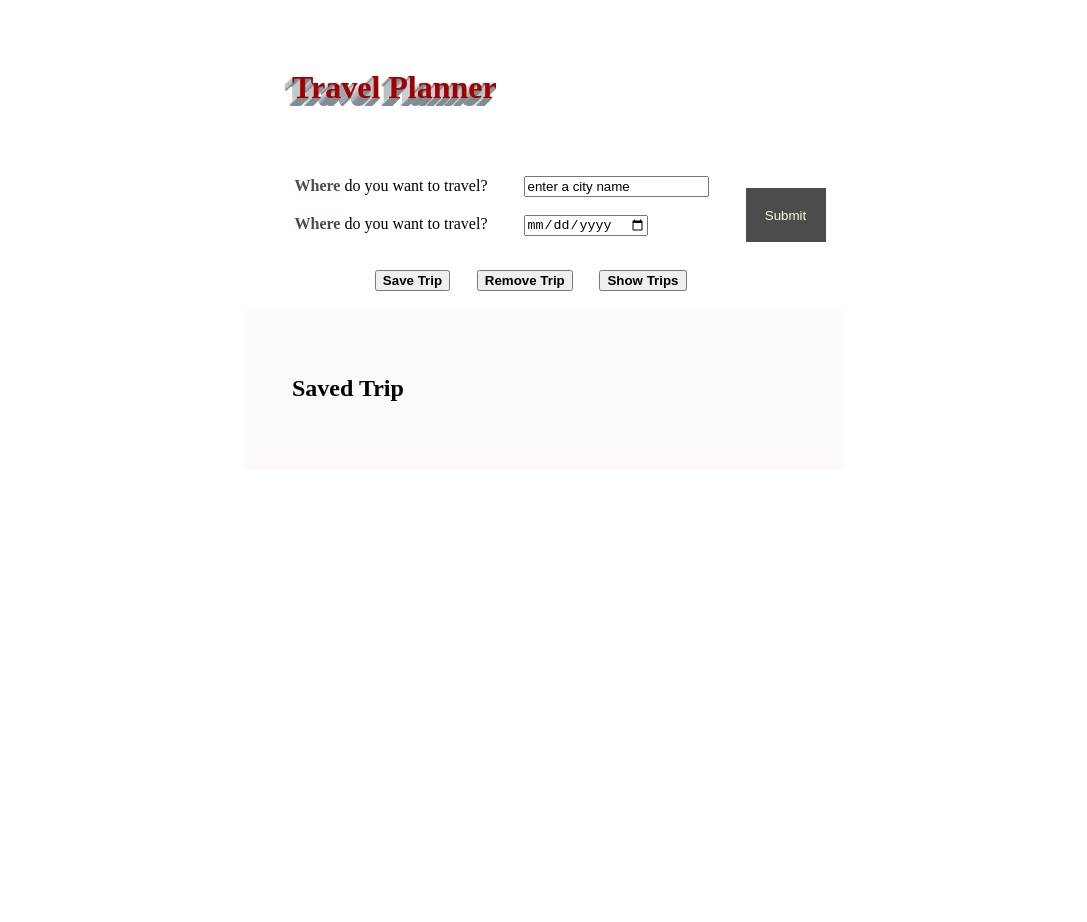
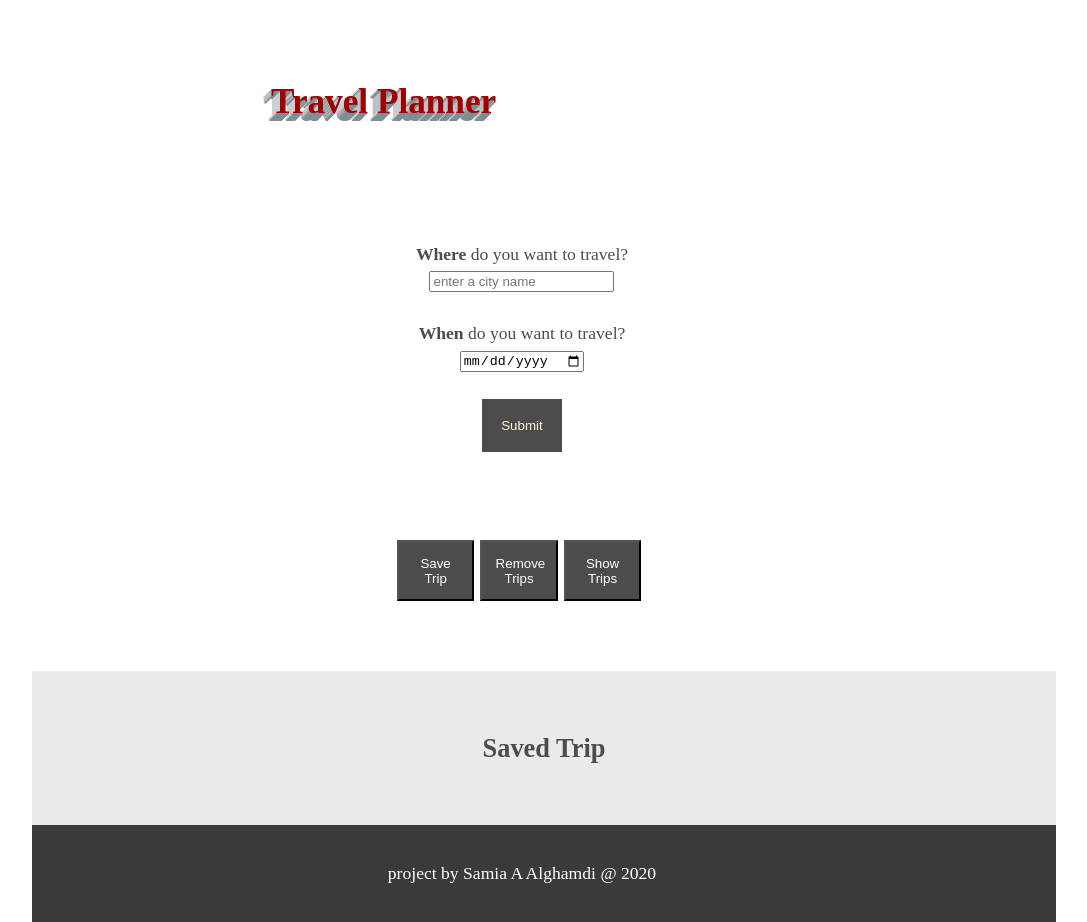
Before and after one commit to sm00yz/Capstone, a website built with webpack: page src/client/views/index.html in a window 1280 px wide. Both pictures are taken after a click on the button "Show Trips". Shown: the whole page, without its empty margins (96-1183 px from the left). Before the commit the page ends 800 px from the top, so only its background shows below. Built offline with nearby package versions, Linux system fonts and the light colour scheme.

Commit message:
second commit

```diff
--- a/src/client/index.js
+++ b/src/client/index.js
@@ -4,13 +4,15 @@ import { handleReq }  from './js/app.js'
 import{ removebtn, showtn, savebtn, } from './js/btn'
 console.log("hi from index.js before event listener")
 
-//add eventListener to buttons
-document.getElementById('submit').addEventListener('click',
-handleReq);
-document.getElementById('save').addEventListener('click', savebtn);
-document.getElementById('show').addEventListener('click', showtn);
-document.getElementById('remove').addEventListener('click', removebtn);
+//add eventListener
 
+document.addEventListener('DOMContentLoaded' , () => {
+    document.getElementById('submit').addEventListener('click',
+    handleReq);
+    document.getElementById('save').addEventListener('click', savebtn);
+    document.getElementById('show').addEventListener('click', showtn);
+    document.getElementById('remove').addEventListener('click', removebtn);
+    });
 export{
    showtn,
     savebtn,
--- a/src/client/js/btn.js
+++ b/src/client/js/btn.js
@@ -1,9 +1,6 @@
 
-//const savebtn=document.getElementById("save");
-//const showtn=document.getElementById("show");
-//const removebtn=document.getElementById("remove");
 const localserv= document.getElementById("localStorage");
-const savedtrip=document.getElementById("savedtrip")
+const savedtrip=document.getElementById("section4")
 const showtn = async(event)=>{
   if(savedtrip.style.display==="block"){
      savedtrip.style.display="none"
@@ -19,11 +16,10 @@ const savebtn= async(event)=>{
             try{
               console.log("data from local server")
               console.log(res);
-              const resindex=res[res.length-1]
               console.log(res[res.length-1])
               if(localStorage.length!=0 ){
                 console.log(!checklocalStorage(res[res.length-1].city))
-                if(!checklocalStorage(res[res.length-1].city)){
+                if(!checklocalStorage(res[res.length-1].city, res[res.length-1].date)){
                   localStorage.setItem(`Trip ${localStorage.length+1}`, JSON.stringify(res[res.length-1]));
               }
             }else localStorage.setItem(`Trip ${localStorage.length+1}`, JSON.stringify(res[res.length-1]));
@@ -34,14 +30,17 @@ const savebtn= async(event)=>{
             }
 
 }// savebtn
-function checklocalStorage(city){
+function checklocalStorage(city, date){
   var check;
   for(let i =0; i<localStorage.length; i++){
     const key= localStorage.key(i);
      var value = JSON.parse(localStorage.getItem(key));
    if(city == value.city){
+     if(date==value.date)
       check= true
-   }else check=false
+   }else if(city == value.city & date> value.date){
+     check=false
+    }else check=false
 
   }//for
   return check;
@@ -53,9 +52,10 @@ function writingData(){
               var value = JSON.parse(localStorage.getItem(key));
               document.getElementById("localStorage").innerHTML +=`${key}: <br /> city is  ${JSON.stringify(value.city)} <br />
               Country is  ${JSON.stringify(value.countryCode)} <br />
+              departing  date is  ${JSON.stringify(value.date)} <br />
               Typical  is weather tempertur  is  ${JSON.stringify(value.temperture)}  and it is  <br />
               ${JSON.stringify(value.description)}  <br />
-              ================================================
+
               <br />`;
 
             }
--- a/src/client/styles/style.scss
+++ b/src/client/styles/style.scss
@@ -1,16 +1,36 @@
-
 body{
-    width: 600px;
-    margin: 0 auto;
-    font-family: 'Times New Roman', Times, serif;
+    margin: 0 ;
+    font-size: 1.1em;
+    line-height: 1.5;
+    text-align: center;
     background-image: url(../views/background.jpeg);
     background-size: cover;
+}
+img {
+    display: block;
+    width: 100%;
+    height: auto;
+}
+p {
+    margin: 0;
+    padding: 1em 0;
+    background-color: #ffffff;
+}
 
+.btn{
+    display: block;
+    background:  #4d4b4b;
+    color: #ffffff;
+    text-decoration: none;
+    padding: 1em 2em;
+    width: 80%;
 }
-span{
-    background-color: #fbfeff;
+.btn:hover{
+    background-color: whitesmoke;
+    color: #4d4b4b;
 }
 header{
+    background-color: #ffffff;
     padding: 3em;
     color: #a30101;
     text-shadow:
@@ -29,25 +49,7 @@ header{
     -6px 7px #808d93,
     -7px 6px #cdd2d5,
     -7px 8px #808d93,
-    -8px 7px #cdd2d5;}
-
-#background{
-    width: 600px;
-    position: absolute;
-    z-index: -2;
-    opacity: 0.5;
-    background-size: cover;
-
-}
-.label{
-    padding: 2em;
-}
-.mainForm{
-    display: flex;
-    flex-direction: row ;
-    align-items: center;
-    justify-items: center;
-    justify-content: space-around;
+    -8px 7px #cdd2d5;
 }
 #submit{
     width: 6em;
@@ -56,62 +58,119 @@ header{
     border: none;
     color: cornsilk;
 }
-#content{
+#submit:hover{
+    background-color: whitesmoke;
+    color: #4d4b4b;
+}
+/* section 1 */
+#section1{
+    background-color: #ffffff;
+    color: #4d4b4b;
+    padding: 2em;
+}
+/* section2 */
+#section2{
     display: none;
-    display: flex;
-    flex-direction: row-reverse;
-    justify-content: center;
-    align-content: center;
-    background-color: snow;
+    background-color: #eaeaea;
 
 }
+/* section3 */
+#section3{
+    background-color: #ffffff;
 
+
+}
+#section3 ul{
+    list-style: none;
+    margin: 0;
+    padding: 0;
+}
+#section3 li{
+    margin-bottom: 1em;
+}
 #button{
-    padding: 1em;
+    padding: 3em;
     display: flex;
     align-content: center;
     justify-content: center;
 }
-button {
-    font-weight: bold;
-    margin-right: 2em;
-  }
-#cityImage{
-    padding: 3em;
+/* section4 */
+#section4{
     display: none;
+    background-color: #eaeaea;
+    color: #4d4b4b;
+    padding: 2em;
 }
-#info{
-    padding: 3em;
-    text-justify: center;
-    opacity: 2;
-    display: none;
-    font-weight: bold;
-    font-size: medium;
+
+
+/* footer */
+footer{
+    padding: 2em;
+    background-color: #3a3a3a;
+    color: #ffffff;
+    text-align: center;
+}
+/* media Query for bigger size*/
+@media (min-width: 700px) {
+body{
+    width: 80%;
+    margin: 0 auto;
+}
+.grid {
+    display: grid;
+    grid-template-columns: 1fr repeat(2, minmax(auto,2.5em) 1fr) ;
+}
+.wrap ,
+#section3 ul {
+grid-column: 2/4;
+}
+
+header .pageTitle{
+    grid-column: 1/4;
+}
+.btn{
+    display: block;
+    background:  #4d4b4b;
+    color: #ffffff;
+    text-decoration: none;
+    padding: 1em ;
+    text-align: center;
+    width:93%;
 
 }
-#savedtrip{
-    display: none;
-    background-color: snow;
-    padding: 3em;
-
+.btn:hover{
+    background-color: whitesmoke;
+    color: #4d4b4b;
+}
+#button ul{
+    display: flex;
+    flex-direction: row;
+    align-content: space-around;
+    justify-content: center;
 
 }
+#button ul li{
+    width: 93%;
+}
+img{
+    padding: 1em;
+}
+p{
+    margin-left: 2em;
+}
 
-@media (max-width: 400px) {
-    body{
-        width: 100%;
-        font-family: 'Times New Roman', Times, serif;
-    }
-    .mainForm{
-        display: flex;
-        flex-direction: column ;
-    }
-    #submit{
-        background-color: rgb(77, 75, 75);
-        border: none;
-        color: cornsilk;
-    }
-    header{
-        padding: 1em;
-    }
-  }
+#content{
+    margin: 0;
+    height: 70%;
+    display: grid;
+    grid-template-columns: 2fr 2fr;
+    grid-template-columns: 1fr 2fr;
+    background-color: #fbfeff;
+    align-content: space-around;
+    justify-content: center;
+}
+footer div{
+   grid-column: 2/4;
+}
+
+}
--- a/src/client/views/index.html
+++ b/src/client/views/index.html
@@ -1,12 +1,14 @@
 <!DOCTYPE html>
 <html lang="en">
+
 <head>
   <meta charset="UTF-8">
   <meta name="viewport" content="width=device-width, initial-scale=1.0">
   <title>Travel Planner</title>
 </head>
+
 <body>
-    <header>
+  <header class="grid">
     <div class="pageTitle">
       <h1>
         Travel Planner
@@ -14,48 +16,60 @@
     </div>
   </header>
   <main>
-        <section>
+    <section id="section1" class="grid">
+      <div class="wrap">
         <form id="form" class="mainForm">
-        <div >
-         <label for="location" class="label"><span style="color: #4d4b4b;"><b>Where</b> </span>do you want to travel?</label>
-         <input type="text" id="location" class="input" value="enter a city name"><br><br>
-         <label class="label" for="date"><span style="color: #4d4b4b;"><b>Where</b> </span>do you want to travel?   </label>
+          <div>
+            <label for="location" class="label"><span style="color: #4d4b4b;"><b>Where</b> </span>do you want to
+              travel?</label>
+            <input type="text" id="location" class="input" placeholder="enter a city name" required><br><br>
+            <label class="label" for="date" required><span style="color: #4d4b4b;"><b>When</b> </span>do you want to travel?
+            </label>
             <input type="date" id="date" class="input"><br><br>
           </div>
-         <input id="submit" type="submit" value="Submit" >
+          <input id="submit" type="submit" value="Submit">
         </form>
-
-    </section>
-    <section id="content">
-        <div id="info">
-        </div>
-
-        <div>
-            <img id="cityImage" height="150px" width="99px">
       </div>
     </section>
-    <section>
-      <div id="button">
-        <button id="save"  > Save Trip</button>
-        <button id="remove" > Remove Trip</button>
-        <button id="show"> Show Trips</button>
+    <section id="section2" class="grid">
+      <div id="content" class="wrap">
+        <div>
+          <img id="cityImage" >
+        </div>
+        <div>
+          <p id="info">
+            helloo
+          </p>
+        </div>
 
       </div>
     </section>
-    <section id="savedtrip"  onclick="return Client.showtn(event)">
-      <div  >
+    <section id="section3" class="grid">
+      <div id="button" class="wrap">
+        <uL>
+          <li><button id="save" class="btn"> Save Trip</button></li>
+          <li><button id="remove" class="btn"> Remove Trips</button></li>
+          <li> <button id="show" class="btn"> Show Trips</button></li>
+        </uL>
+      </div>
+    </section>
+    <section id="section4" class="grid">
+      <div class="wrap">
+        <div>
           <h2>Saved Trip</h2>
         </div>
         <div id="localStorage">
-
+        </div>
       </div>
     </section>
   </main>
-    <footer>
-
+  <footer class="grid">
+    <div>project by Samia A Alghamdi @ 2020</div>
   </footer>
 </body>
+
 <script>
+
   // Check that service workers are supported
   if ('serviceWorker' in navigator) {
       // Use the window load event to keep the page load performant
@@ -63,6 +77,9 @@
           navigator.serviceWorker.register('/service-worker.js');
       });
   }
+
 </script>
+
 <script type="text/javascript" src="../../../dist/main.js"></script>
+
 </html>
--- a/webpack.config.js
+++ b/webpack.config.js
@@ -6,6 +6,7 @@ const { CleanWebpackPlugin } = require('clean-webpack-plugin');
 const WorkboxPlugin = require('workbox-webpack-plugin')
 module.exports = {
     entry: './src/client/index.js',
+    mode: 'production',
     output: {
         libraryTarget: 'var',
         library: 'Client'
@@ -17,9 +18,15 @@ module.exports = {
                 exclude: /node_modules/,
                 loader: "babel-loader"
             },
+
+        {
+          test: /\.scss$/,
+          use: [
             {
-                test: /\.scss$/,
-                use: [ 'style-loader', 'css-loader', 'sass-loader' ]
+              loader: MiniCssExtractPlugin.loader,
+            },
+            'css-loader','sass-loader'
+          ],
         },
         {
             test: /\.(gif|png|jpe?g|svg)$/i,
@@ -44,8 +51,6 @@ module.exports = {
         new MiniCssExtractPlugin({ filename: "[name].css" }),
 
         new CleanWebpackPlugin({
-          // Simulate the removal of files
-          dry: true,
           // Write Logs to Console
           verbose: true,
           // Automatically remove all unused webpack assets on rebuild
```
Also changed, not shown: src/client/js/app.js (+8 -6 lines), src/server/server.js (+2 -5 lines). Lines whose indentation alone changed are shown as unchanged.
